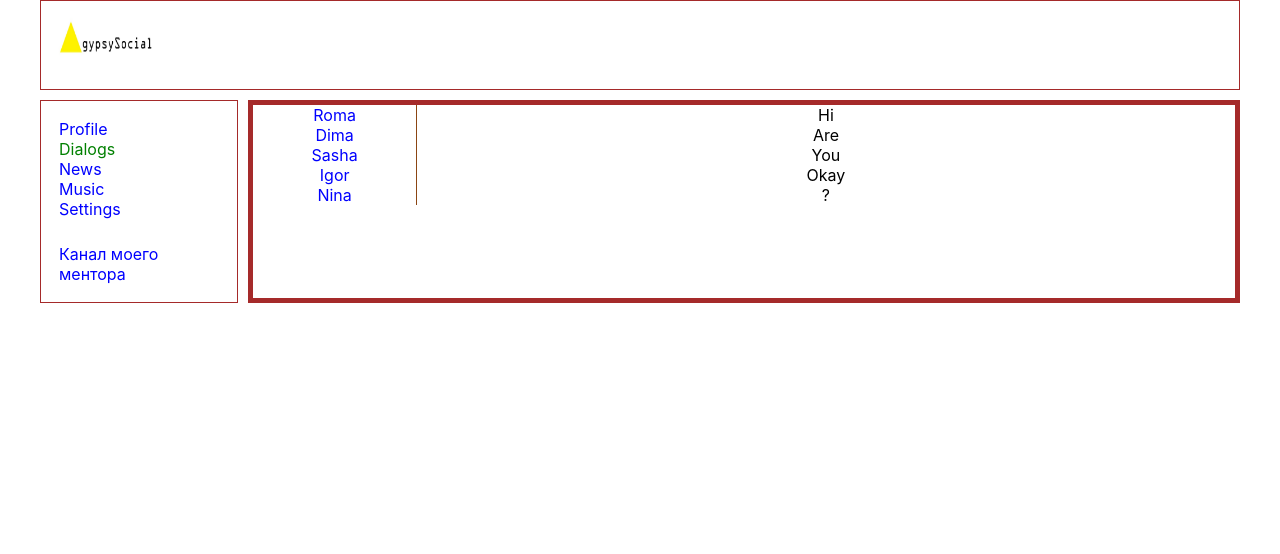
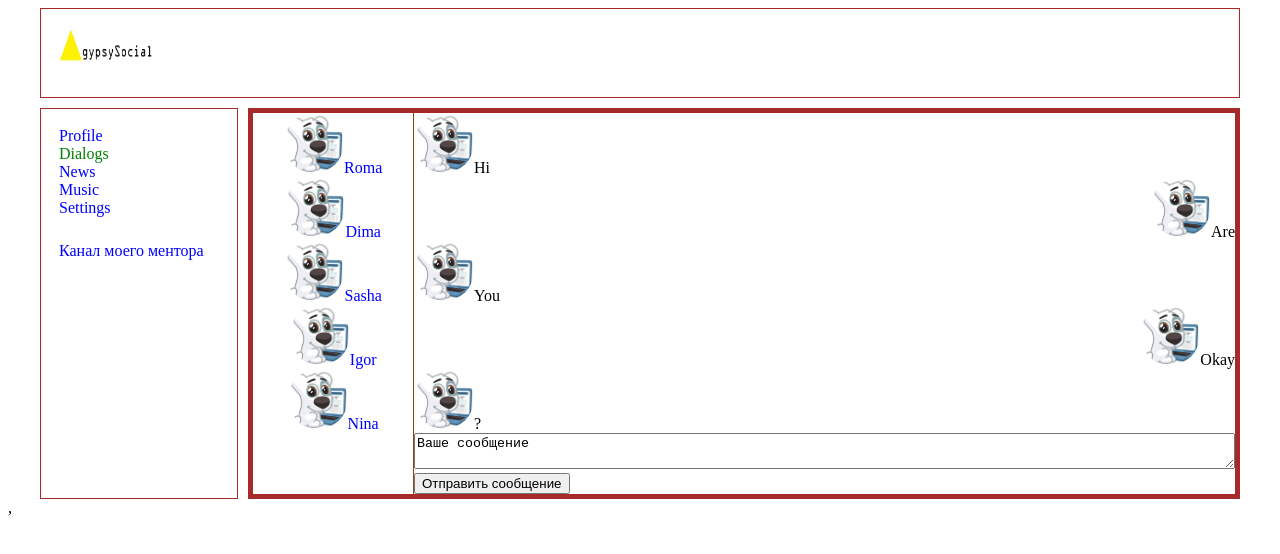
Before and after one commit to RomaKucherenko/RD, a React (Create React App) app: page /Dialogs in a window 1280 px wide. Shown: the top 554 px of the page. Built offline with nearby package versions, Linux system fonts and the light colour scheme.

Commit message:
addMessage, addPost data to Store.js

```diff
--- a/src/App.js
+++ b/src/App.js
@@ -4,22 +4,28 @@ import Header from './components/Header/Header'
 import Nav from './components/Nav/Nav';
 import Profile from './components/Profile/Profile';
 import Dialogs from "./components/Dialogs/Dialogs";
-import {BrowserRouter, Route} from "react-router-dom";
+import {Route} from "react-router-dom";
 
 
 // Возвращает JSX разметку - Компонента
 function App(props) {
     return (
-        <BrowserRouter>
-            <div className="app-wrapper">
-                <Header/>
-                <Nav/>
-                <div className="app-wrapper-content">
-                    <Route path="/Dialogs"  render={() => <Dialogs state={props.state.dialogsPage}/>}/>
-                    <Route path="/Profile" render={() => <Profile state={props.state.profilePage}/>}/>
-                </div>
+
+        <div className="app-wrapper">
+            <Header/>
+            <Nav/>
+            <div className="app-wrapper-content">
+                <Route path="/Dialogs" render={() => <Dialogs dialogsPage={props.store.state.dialogsPage}
+                                                              updateNewMessageText={props.store.updateNewMessageText.bind(props.store)}
+                                                              addMessage={props.store.addMessage.bind(props.store)}/>}/>
+                <Route path="/Profile" render={() => <Profile profilePage={props.store.state.profilePage}
+                                                              addPost={props.store.addPost.bind(props.store)}
+                                                              updateNewPostText={props.store.updateNewPostText}
+                                                              store={props.store}/>}
+                />
             </div>
-        </BrowserRouter>
+        </div>
+
     )
 }
 
--- /dev/null
+++ b/src/Redux/Store.js
@@ -0,0 +1,72 @@
+let store = {
+    _state : {
+        dialogsPage: {
+            messages: [
+                {id: 1, message: 'Hi', path: "./img/avatars/foto_1.jpg"},
+                {id: 2, message: 'Are', path: "./img/avatars/foto_1.jpg"},
+                {id: 3, message: 'You', path: "./img/avatars/foto_1.jpg"},
+                {id: 4, message: 'Okay', path: "./img/avatars/foto_1.jpg"},
+                {id: 5, message: '?', path: "./img/avatars/foto_1.jpg"}
+            ],
+            dialogs: [
+                {id: 1, name: 'Roma', path: "./img/avatars/foto_1.jpg"},
+                {id: 2, name: 'Dima', path: "./img/avatars/foto_1.jpg"},
+                {id: 3, name: 'Sasha', path: "./img/avatars/foto_1.jpg"},
+                {id: 4, name: 'Igor', path: "./img/avatars/foto_1.jpg"},
+                {id: 5, name: 'Nina', path: "./img/avatars/foto_1.jpg"}
+            ],
+            newMessageText: `Ваше сообщение`
+        },
+        profilePage: {
+            posts: [
+                {id: 1, message: "TE AVEN BAXTALE", likes_count: 4},
+                {id: 2, message: "TE AVEN BAXTALE", likes_count: 5}
+            ],
+            newPostText: "Введи что-то"
+        }
+    },
+    get state(){
+        return this._state
+    },
+    _callSubscriber(){
+    //В дальнейшем ты будешь хранить ссылку на rerenderEntireTree
+    },
+    addPost(){
+        let newPost = {
+            id: 3,
+            message: this._state.profilePage.newPostText,
+            likes_count: 0
+        }
+        this._state.profilePage.posts.push(newPost)
+        this._state.profilePage.newPostText = ""
+        this._callSubscriber()
+    },
+    addMessage(){
+        let newMessage = {
+            id: 3,
+            message: this._state.dialogsPage.newMessageText,
+            path: "./img/avatars/foto_1.jpg"
+        }
+        this._state.dialogsPage.messages.push(newMessage)
+        this._state.dialogsPage.newMessageText = ""
+        this._callSubscriber()
+    },
+    updateNewPostText(newText){
+        this._state.profilePage.newPostText = newText
+        this._callSubscriber()
+
+    },
+    updateNewMessageText(newText){
+        this._state.dialogsPage.newMessageText = newText
+        this._callSubscriber()
+
+    },
+
+    subscriber(observer){
+         this._callSubscriber = observer
+    }
+}
+window.store = store
+window.store = store
+
+export default store
--- a/src/components/Dialogs/DialogItem/DialogItem.jsx
+++ b/src/components/Dialogs/DialogItem/DialogItem.jsx
@@ -6,6 +6,7 @@ const DialogItem = (props) => {
     let path = "/Dialogs/" + props.id
     return (
         <div className={s.DialogItem}>
+            <img src={props.src}/>
             <NavLink activeClassName={s.active} to={path}>{props.name}</NavLink>
         </div>
     )
--- a/src/components/Dialogs/Dialogs.jsx
+++ b/src/components/Dialogs/Dialogs.jsx
@@ -6,17 +6,37 @@ import DialogItem from "./DialogItem/DialogItem";
 
 
 const Dialogs = (props) => {
-
+    /* ПОТОМ
+     НУЖНО
+     ОБЯЗАТЕЛЬНО ПРИДУМАТЬ
+     КУДА ЕЁ ВЫНЕСТИ!!!
+         !!
+             !!*/
+    let fun = function (index) {
+        return index % 2 ? s.right : s.left
+    }
 
     /*Т.Е. Я для каждого элемента массива диалогов должен создать компоненту и в пропсы закинуть свойство
     * из этого массива*/
-    let dialogsElements = props.state.dialogs.map(
-        dialog => <DialogItem name={dialog.name} id={dialog.id}/>
+    let dialogsElements = props.dialogsPage.dialogs.map(
+        dialog => <DialogItem name={dialog.name} id={dialog.id} src={dialog.path}/>
     )
 
-    let messagesElements = props.state.messages.map(
-        message => <Message message={message.message} id={message.id}/>
+    let messagesElements = props.dialogsPage.messages.map(
+        (message, index) => <Message
+            message={message.message} id={message.id}
+            side={fun(index)} src={message.path}
+        />
     )
+    let newMessageElement = React.createRef()
+    let addMessage = () => {
+        let txt = newMessageElement.current.value
+        props.addMessage(txt)
+    }
+    let textChange = () => {
+        let txt = newMessageElement.current.value
+        props.updateNewMessageText(txt)
+    }
     return (
         <div className={s.Dialogs}>
             <div className={s.DialogsItems}>
@@ -24,6 +44,9 @@ const Dialogs = (props) => {
             </div>
             <div className={s.Messages}>
                 {messagesElements}
+                <textarea onChange={textChange} ref={newMessageElement}
+                          value={props.dialogsPage.newMessageText}></textarea>
+                <button onClick={addMessage}>Отправить сообщение</button>
             </div>
         </div>
     )
--- a/src/components/Dialogs/Dialogs.module.css
+++ b/src/components/Dialogs/Dialogs.module.css
@@ -3,10 +3,14 @@
 
     grid-template-columns: 2fr 10fr;
 }
-
+.Messages textarea{
+    width: 815px;
+}
+.DialogsItems{
+    border-right: 1px solid saddlebrown;
+}
 .DialogItem{
     text-align: center;
-    border-right: 1px solid saddlebrown;
 }
 .DialogItem a {
     text-decoration: none;
@@ -15,7 +19,19 @@
 .DialogItem a.active{
     color:green;
 }
-
-.Message{
-    text-align: center;
+.DialogItem img {
+    width: 60px;
+    height: 60px;
+    border-radius: 50%;
 }
+.Message img{
+    width: 60px;
+    height: 60px;
+    border-radius: 50%;
+}
+.left{
+    text-align: left;
+}
+.right{
+    text-align: right;
+}
--- a/src/components/Dialogs/Message/Message.jsx
+++ b/src/components/Dialogs/Message/Message.jsx
@@ -4,7 +4,8 @@ import s from '../Dialogs.module.css'
 
 const Message = (props) => {
     return (
-        <div className={s.Message}>
+        <div className={`${s.Message} ${props.side}`}>
+            <img src={props.src}/>
             {props.message}
         </div>
     )
--- a/src/components/Profile/Posts/Posts.jsx
+++ b/src/components/Profile/Posts/Posts.jsx
@@ -4,21 +4,35 @@ import Post from './Post/Post'
 
 const Posts = (props) => {
 
-    let postsElements = props.posts.map (
-        post => <Post id={post.id} message={post.message} likes_count={post.likes_count} />
+    let postsElements = props.posts.map(
+        post => <Post id={post.id} message={post.message} likes_count={post.likes_count}/>
     )
+
+    let newPostElement = React.createRef();
+
+    let addPost = () => {
+        console.log(this)
+        debugger
+        props.addPost()
+    }
+    let changeText = () => {
+        let text = newPostElement.current.value
+        props.store.updateNewPostText(text)
+    }
+
     return (
         <div className={s.Posts}>
-            <div className="new_post">
+            <h3>Posts</h3>
+            <div className={s.NewPost}>
                 <div>
-                    <textarea name="" id="" cols="100" rows="2"></textarea>
+                    <textarea ref={newPostElement} value={props.newPostText} onChange={changeText}/>
                 </div>
                 <div>
-                    <button>Add</button>
+                    <button onClick={addPost}>Add post</button>
                 </div>
 
             </div>
-            <div className="posts_list">
+            <div className={s.PostsList}>
                 {postsElements}
             </div>
         </div>
--- a/src/components/Profile/Posts/Posts.module.css
+++ b/src/components/Profile/Posts/Posts.module.css
@@ -2,3 +2,9 @@
     grid-area: pP;
     border:1px solid darkblue;
 }
+.NewPost{
+
+}
+.PostsList{
+
+}
--- a/src/components/Profile/Profile.jsx
+++ b/src/components/Profile/Profile.jsx
@@ -9,7 +9,10 @@ const Profile = (props) => {
         <div className={s.profile}>
             <Header />
             <Me />
-            <Posts posts={props.state.posts}/>
+            <Posts posts={props.profilePage.posts}
+                   addPost={props.addPost}
+                   newPostText={props.profilePage.newPostText} store={props.store}
+                   updateNewPostText={props.updateNewPostText}/>
         </div>
     )
 }
--- a/src/index.js
+++ b/src/index.js
@@ -1,19 +1,27 @@
-import React from 'react';
-import ReactDOM from 'react-dom';
-import './index.css';
-import App from './App';
 import * as serviceWorker from './serviceWorker';
-import state from './Redux/State'
+import store from "./Redux/Store";
+import ReactDOM from "react-dom";
+import {BrowserRouter} from "react-router-dom";
+import React from "react";
+import App from "./App";
 
 
-ReactDOM.render(
-    <React.StrictMode>
-        <App state={state}/>
-    </React.StrictMode>,
-    document.getElementById('root')
-);
+let rerenderEntireTree = () => {
+    ReactDOM.render(
+        <BrowserRouter>
+            <React.StrictMode>
+                <App store={store}/>
+            </React.StrictMode>,
+        </BrowserRouter>, document.getElementById('root')
+    )
+}
+rerenderEntireTree(store.state)
+
+store.subscriber(rerenderEntireTree)
+
 
 // If you want your app to work offline and load faster, you can change
 // unregister() to register() below. Note this comes with some pitfalls.
 // Learn more about service workers: https://bit.ly/CRA-PWA
+
 serviceWorker.unregister();
```
Also changed, not shown: src/components/Profile/Posts/Post/Post.jsx (+8 -4 lines), public/img/avatars/foto_1.jpg (added), 1 other file (tests, documents, lock files or other folders).
